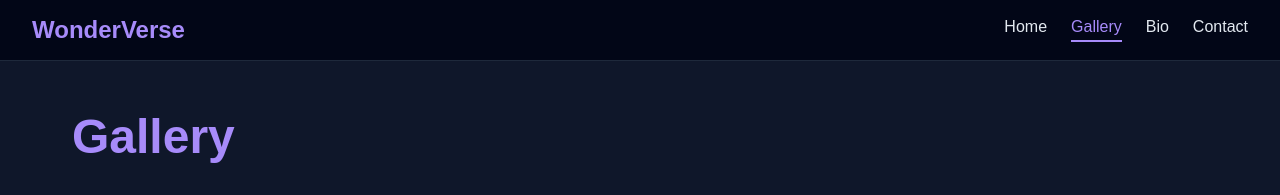
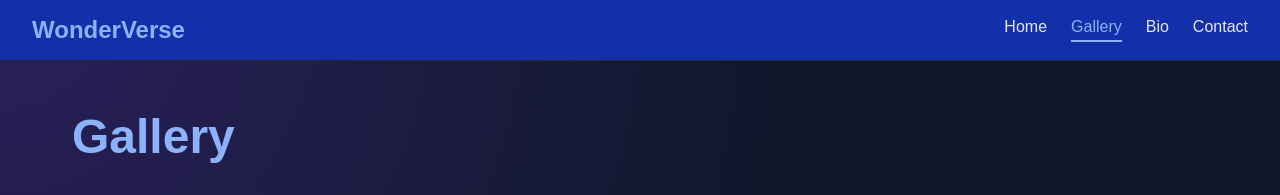
Before and after one commit to AdamTechworks/wonderverse-app, a React (Vite) app in the folder client/: page /gallery in a window 1280 px wide. Shown: the top 195 px of the page. Built offline with nearby package versions, Linux system fonts and the light colour scheme.

Commit message:
cleaned up gallery css

```diff
--- a/client/src/components/Navbar.css
+++ b/client/src/components/Navbar.css
@@ -1,7 +1,7 @@
 .navbar {
   width: 100%;
   padding: 1rem 2rem;
-  background: #020617;
+  background: #142faa;
   display: flex;
   justify-content: space-between;
   align-items: center;
@@ -11,7 +11,7 @@
 .logo {
   font-size: 1.5rem;
   font-weight: bold;
-  color: #a78bfa;
+  color: #8bb2fa;
   text-decoration: none;
 }
 
@@ -27,11 +27,11 @@
 }
 
 .nav-links a:hover {
-  color: #a78bfa;
+  color: #8bb2fa;
 }
 
 .nav-links a.active {
-  color: #a78bfa;
-  border-bottom: 2px solid #a78bfa;
+  color: #8bb2fa;
+  border-bottom: 2px solid #8bb2fa;
   padding-bottom: 0.2rem;
 }
--- a/client/src/index.css
+++ b/client/src/index.css
@@ -6,7 +6,10 @@
 
 body {
   font-family: Arial, Helvetica, sans-serif;
-  background: #0f172a;
+  background:
+    radial-gradient(circle at top left, rgba(124, 58, 237, 0.25), transparent 35%),
+    radial-gradient(circle at bottom right, rgba(37, 99, 235, 0.18), transparent 35%),
+    #0f172a;
   color: #f8fafc;
 }
 
@@ -29,7 +32,7 @@ section {
 
 h1 {
   font-size: 3rem;
-  color: #a78bfa;
+  color: #8bb2fa;
 }
 
 p {
--- a/client/src/pages/Gallery.css
+++ b/client/src/pages/Gallery.css
@@ -29,16 +29,6 @@
   }
 }
 
-@keyframes floatArt {
-  0%,
-  100% {
-    transform: translateY(0px);
-  }
-
-  50% {
-    transform: translateY(-12px);
-  }
-}
 
 .featured-artwork img {
   width: 100%;
@@ -46,6 +36,7 @@
   object-fit: contain;
   border-radius: 16px;
 }
+
 
 .featured-image-frame {
   position: relative;
@@ -91,13 +82,16 @@
 
   overflow: hidden;
 
-  transition: 0.3s ease;
+  transition:
+  transform 0.25s ease,
+  border-color 0.25s ease,
+  box-shadow 0.25s ease;
 }
 
 .gallery-card:hover {
-  transform: translateY(-8px);
-
-  border-color: #facc15;
+  transform: translateY(-6px) scale(1.01);
+  border-color: rgba(167, 139, 250, 0.7);
+  box-shadow: 0 20px 60px rgba(124, 58, 237, 0.22);
 }
 
 .gallery-card img {
```
